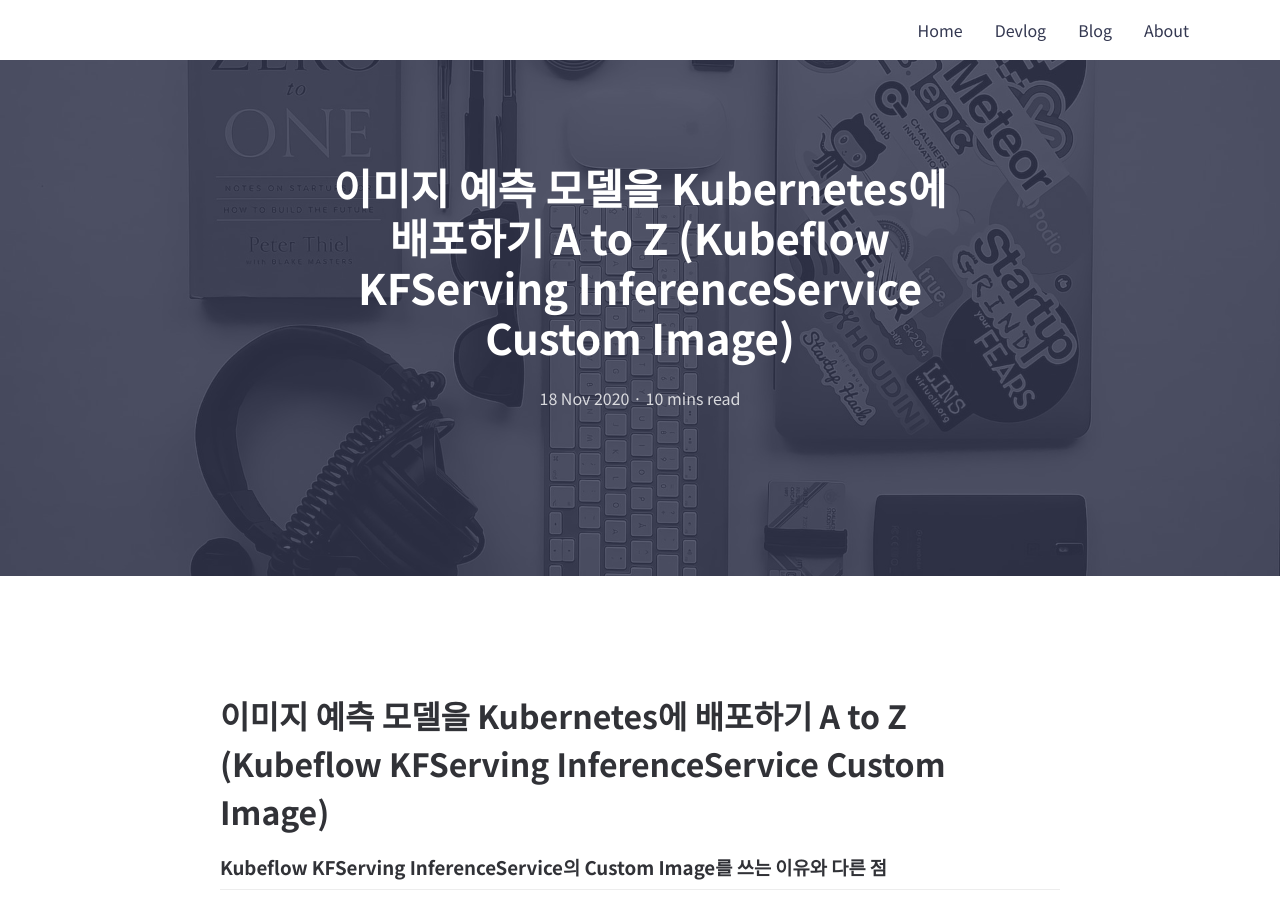
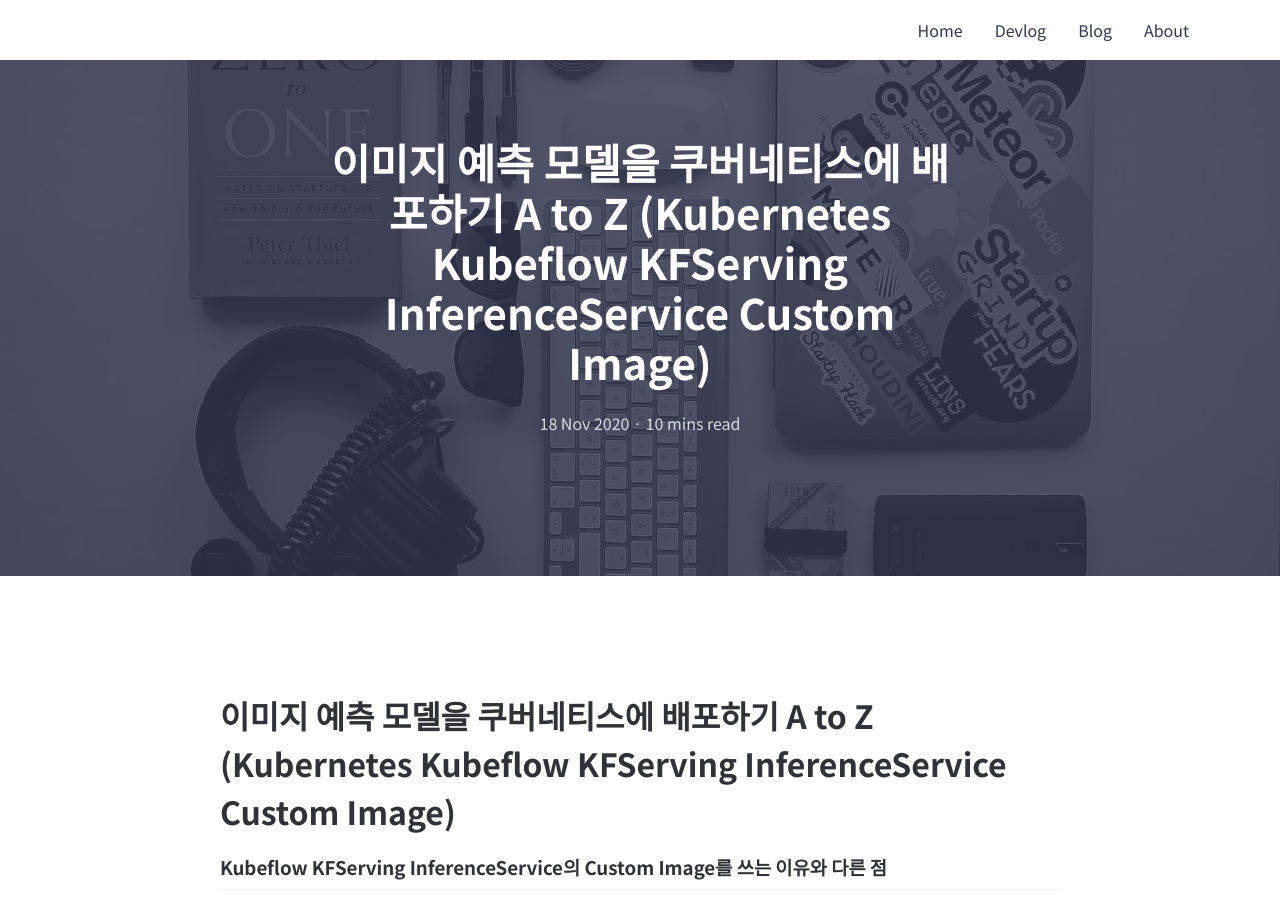
Before and after one commit to mokpolar/mokpolar.github.io, a Jekyll site: the page built from _posts/2020-11-18-kfserving_custum_mobilenet.md, in a window 1280 px wide and 900 px high. Built offline with Jekyll 4.4.1, drawn with Linux system fonts in a browser that asks for light colours; comment, search, counter and statistics services are not loaded; some of the changed text lies outside the part shown.

Commit message:
title_update_2

```diff
--- a/_posts/2020-11-18-kfserving_custum_mobilenet.md
+++ b/_posts/2020-11-18-kfserving_custum_mobilenet.md
@@ -1,6 +1,6 @@
 ---
 layout: post
-title: 이미지 예측 모델을 Kubernetes에 배포하기 A to Z (Kubeflow KFServing InferenceService Custom Image)
+title: 이미지 예측 모델을 쿠버네티스에 배포하기 A to Z (Kubernetes Kubeflow KFServing InferenceService Custom Image)
 summary: custom image를 사용하면 컨테이너안에 사용자 자신의 래핑된 모델을 KFServing을 통해 서빙할 수 있다.....
 featured-img: objects_1920
 categories: [Devlog]
@@ -10,7 +10,7 @@
     priority: 1.0
 ---
 
-# 이미지 예측 모델을 Kubernetes에 배포하기 A to Z (Kubeflow KFServing InferenceService Custom Image)
+# 이미지 예측 모델을 쿠버네티스에 배포하기 A to Z (Kubernetes Kubeflow KFServing InferenceService Custom Image)
 
 ### Kubeflow KFServing InferenceService의 Custom Image를 쓰는 이유와 다른 점
 
```
Also changed, not shown: _posts/2020-09-12-nvidia_triton_server_1.md (+1 -1 lines), _posts/2020-10-11-kfserving_custum_inference.md (+1 -1 lines).
